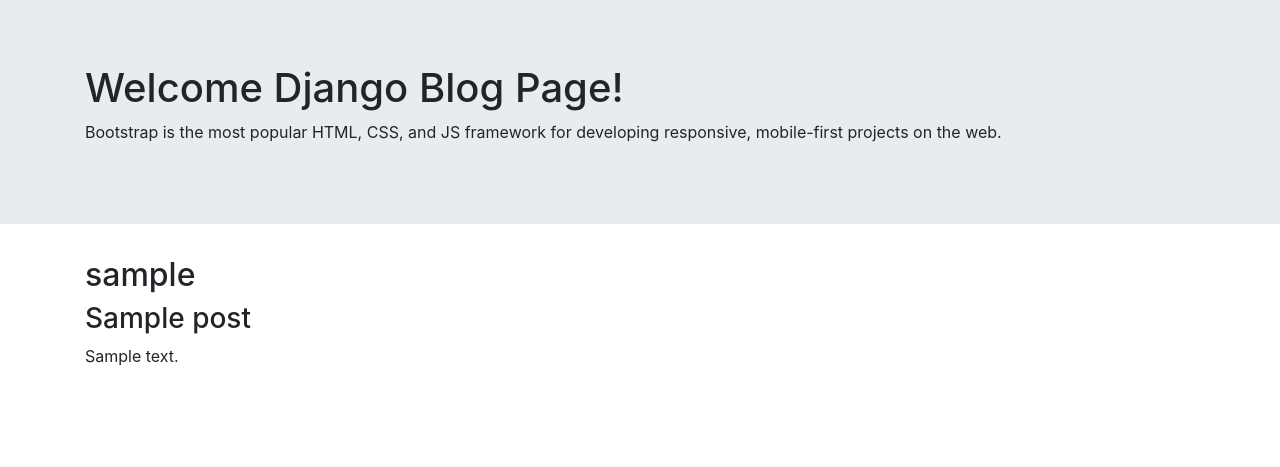
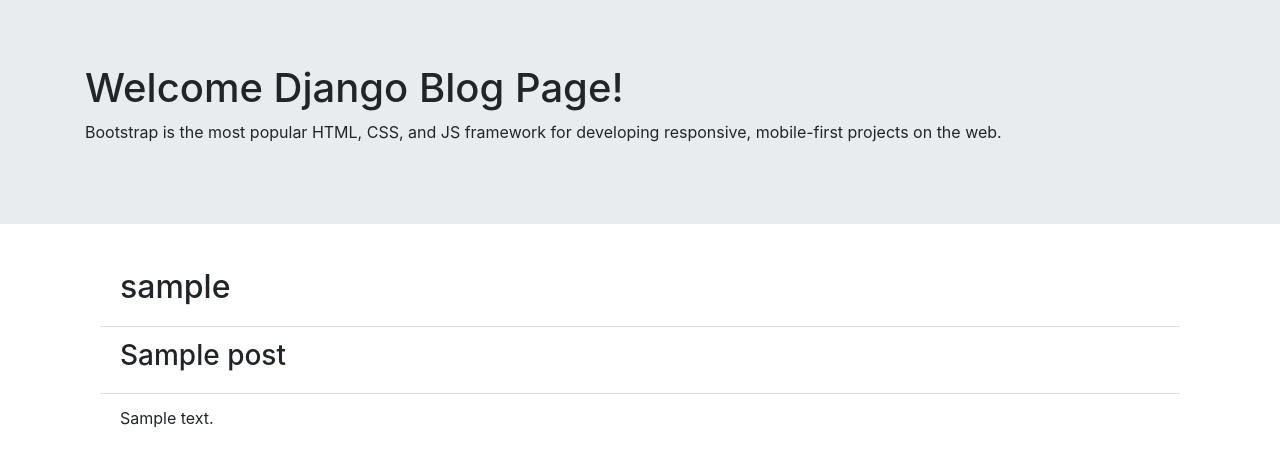
Before and after one commit to ElectronicMoney/DjangoBlogSystem, a Django app: page /blog/ in a window 1280 px wide. Shown: the top 467 px of the page. Run offline with Django 3.2, Linux system fonts and the light colour scheme; tables that the repository leaves empty hold one stand-in row (values such as "Sample post"); some libraries are stand-ins or nearby versions.

Commit message:
Modify the templates

```diff
--- a/BlogService/templates/home.html
+++ b/BlogService/templates/home.html
@@ -1,9 +1,14 @@
 {% extends 'base.html' %}
 
 {% block content %}
-  {% for post in posts %}
-      <h2> {{post.author}} </h2>
-      <h3> {{post.title}} </h3>
-      <p> {{post.body}} </p>
-  {% endfor %}
+
+  <div class="container">
+    <ul class="list-group list-group-flush">
+      {% for post in posts %}
+          <li class="list-group-item"><h2>{{post.author}}</h2></li>
+          <li class="list-group-item"><h3>{{post.title}} </h3> </li>
+          <li class="list-group-item">{{post.body}}</li>
+      {% endfor %}
+    </ul>
+  </div>
 {% endblock content %}
```
